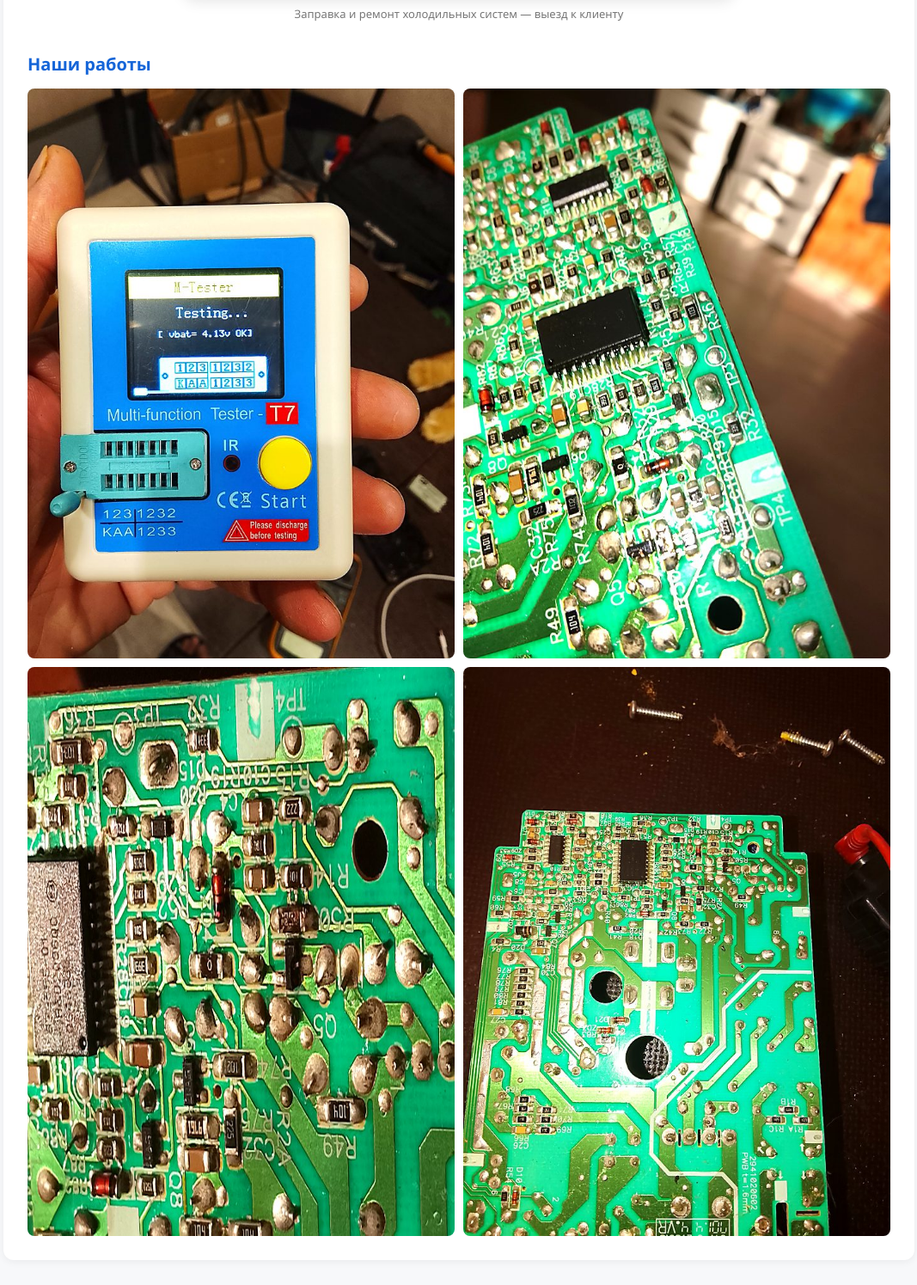
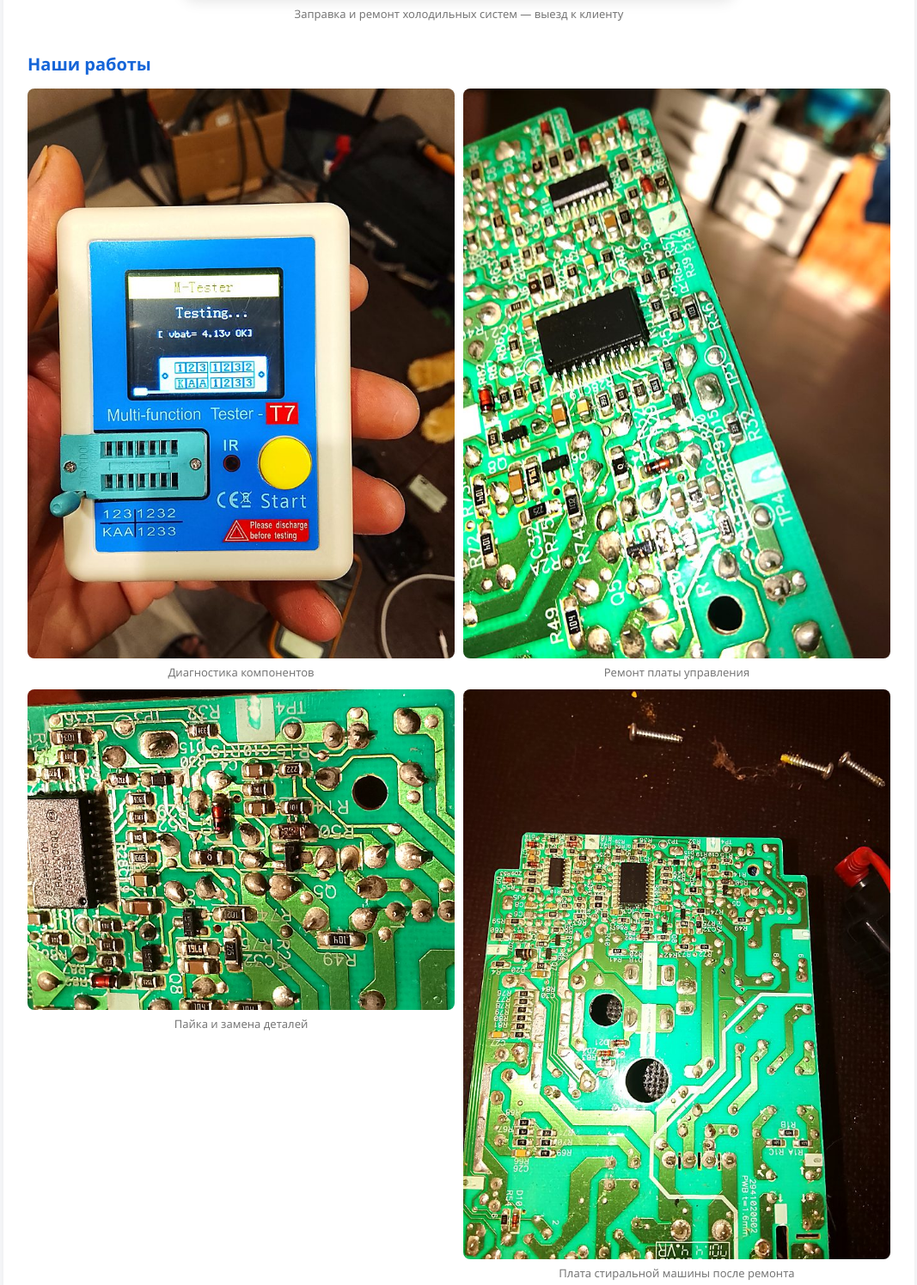
Before and after one commit to xolodgen/xolodgen.github.io, a plain HTML site: page index.html in a window 1280 px wide. Shown: the part 7477-8972 px from the top of the page at 86% size, without its empty margins (106-1173 px from the left). Drawn offline with Linux system fonts and the light colour scheme.

Commit message:
Update index.html

```diff
--- a/index.html
+++ b/index.html
@@ -362,11 +362,24 @@ footer a { color:#fff; text-decoration:none; font-weight:700; }
   <p style="text-align:center; font-size:13px; color:#777; margin:8px 0 0">Заправка и ремонт холодильных систем — выезд к клиенту</p>
 <h3 style="margin:32px 0 12px; font-size:20px">Наши работы</h3>
 <div style="display:flex; flex-wrap:wrap; gap:10px">
-  <img src="tester_web.jpg" alt="Диагностика компонентов тестером" style="width:calc(50% - 5px); border-radius:8px">
-  <img src="plate1_web.jpg" alt="Ремонт электронной платы" style="width:calc(50% - 5px); border-radius:8px">
-  <img src="plate3_web.jpg" alt="Ремонт электронной платы" style="width:calc(50% - 5px); border-radius:8px">
-  <img src="plate4_web.jpg" alt="Ремонт электронной платы" style="width:calc(50% - 5px); border-radius:8px">
+  <div style="width:calc(50% - 5px)">
+    <img src="tester_web.jpg" alt="Диагностика компонентов тестером" style="width:100%; border-radius:8px; display:block">
+    <p style="text-align:center; font-size:13px; color:#777; margin:6px 0 0">Диагностика компонентов</p>
+  </div>
+  <div style="width:calc(50% - 5px)">
+    <img src="plate1_web.jpg" alt="Ремонт электронной платы" style="width:100%; border-radius:8px; display:block">
+    <p style="text-align:center; font-size:13px; color:#777; margin:6px 0 0">Ремонт платы управления</p>
+  </div>
+  <div style="width:calc(50% - 5px)">
+    <img src="plate3_web.jpg" alt="Ремонт электронной платы" style="width:100%; border-radius:8px; display:block">
+    <p style="text-align:center; font-size:13px; color:#777; margin:6px 0 0">Пайка и замена деталей</p>
+  </div>
+  <div style="width:calc(50% - 5px)">
+    <img src="plate4_web.jpg" alt="Ремонт электронной платы" style="width:100%; border-radius:8px; display:block">
+    <p style="text-align:center; font-size:13px; color:#777; margin:6px 0 0">Плата стиральной машины после ремонта</p>
+  </div>
 </div>
+
 </div>
 
     </div>
```
